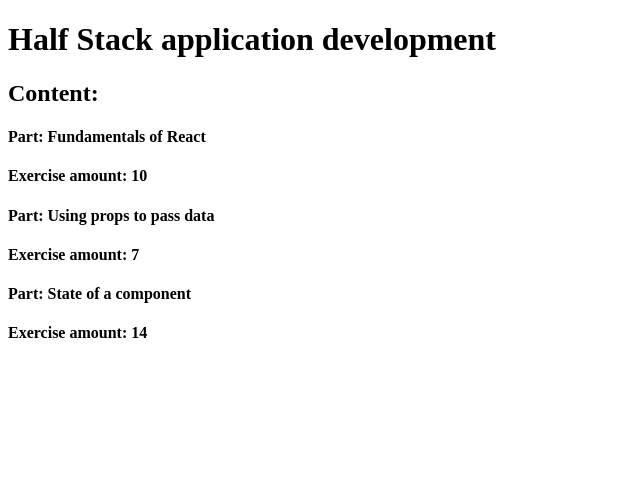
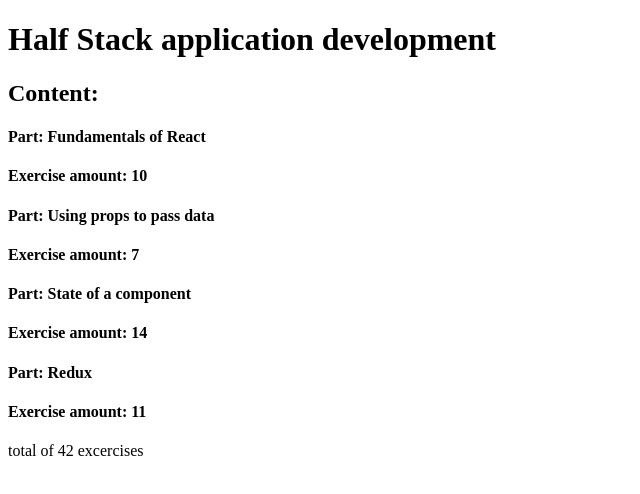
Before and after one commit to Tartsi/fullstack-kurssi, a React (Vite) app in the folder osa1/kurssitiedot/: page / in a window 1280 px wide. Shown: the top 494 px of the page, without its empty margins (0-640 px from the left). Built offline with nearby package versions, Linux system fonts and the light colour scheme.

Commit message:
Kurssitiedot step7

```diff
--- a/osa1/kurssitiedot/src/App.jsx
+++ b/osa1/kurssitiedot/src/App.jsx
@@ -1,3 +1,5 @@
+import { useEffect, useState } from "react"
+
 const Header = (props) => {
 
   return (
@@ -24,6 +26,30 @@ const Part = (props) => {
 
 }
 
+const Total = (props) => {
+
+  const { parts } = props
+  const [total, setTotal] = useState(0)
+
+  useEffect(() => {
+
+    let sum = 0;
+
+    parts.forEach(part => {
+      sum += part[2];
+    });
+
+    setTotal(sum);
+  }, [parts]);
+
+  return (
+    <div>
+      total of {total} excercises
+    </div>
+  )
+
+}
+
 const Content = (props) => {
 
   const { parts } = props
@@ -37,6 +63,7 @@ const Content = (props) => {
       {parts.map(part =>
         <Part key={part[0]} name={part[1]} excercise={part[2]}/>
       )}
+      <Total parts={parts}/>
     </div>
     </>
   )
@@ -79,6 +106,11 @@ const App = () => {
         name: 'State of a component',
         exercises: 14,
         id: 3
+      },
+      {
+        name: 'Redux',
+        exercises: 11,
+        id: 4
       }
     ]
   }
```
